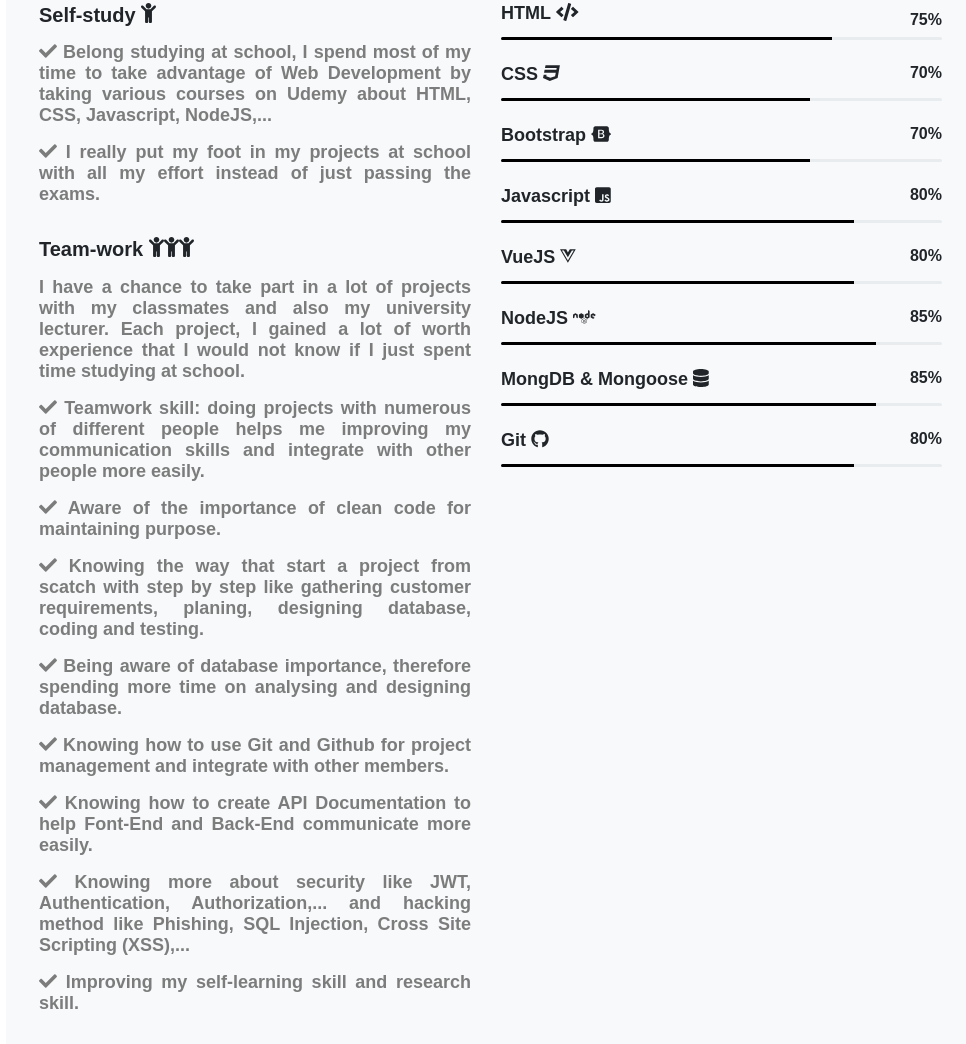
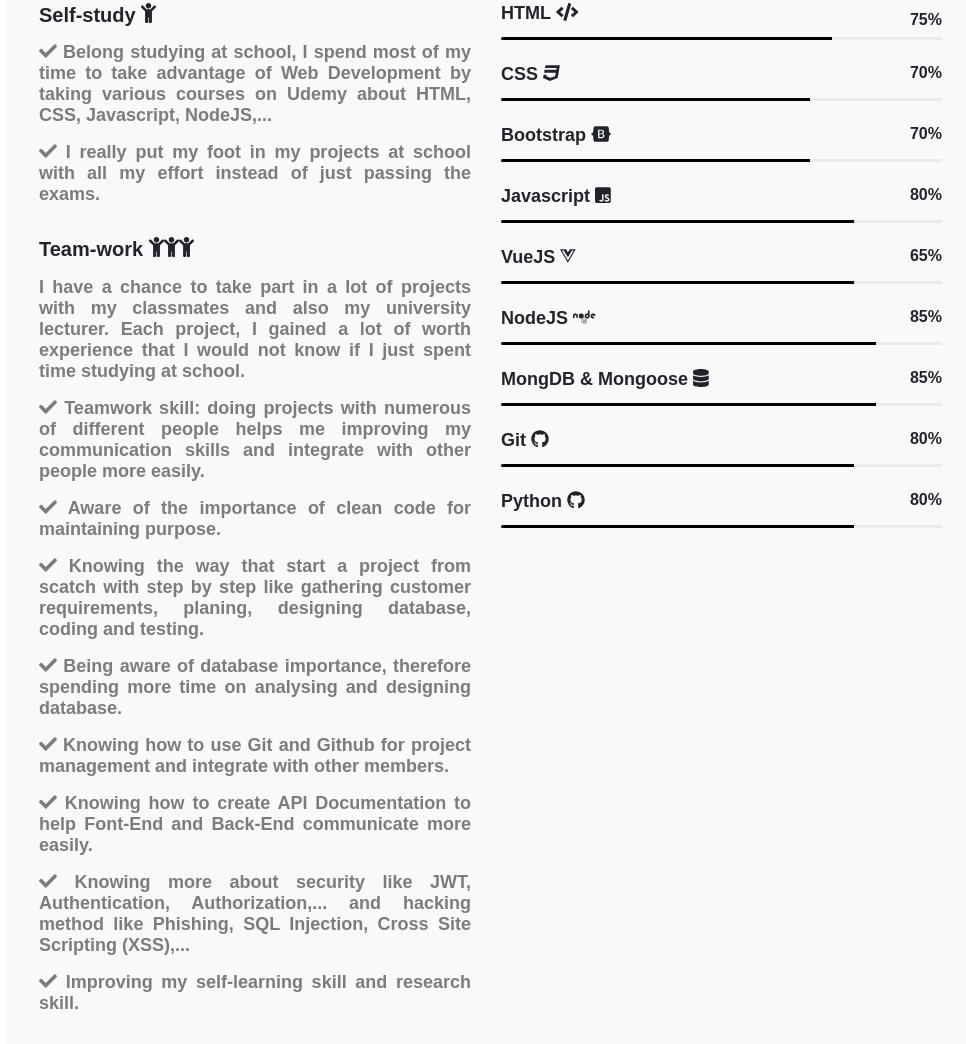
Before and after one commit to tranminhkhang8198/portfolio, a website: page index.html in a window 1280 px wide. Shown: the part 2260-3304 px from the top of the page, without its empty margins (314-1280 px from the left). Drawn offline with nearby package versions, Linux system fonts and the light colour scheme; a web font is replaced by a local one.

Commit message:
dev: adding python skill progress

```diff
--- a/index.html
+++ b/index.html
@@ -271,7 +271,7 @@
                                 <div class="d-flex flex-row justify-content-between">
                                     <p class="font-ram font-size-18">VueJS <span class="fab fa-vuejs"></span>
                                     </p>
-                                    <span class="font-ram font-size-16">80%</span>
+                                    <span class="font-ram font-size-16">65%</span>
                                 </div>
                                 <div class="progress" style="height: 3px;">
                                     <div class="progress-bar bgcolor-black" role="progressbar" style="width:80%"></div>
@@ -302,6 +302,16 @@
                             <div class="bar-3 mb-4">
                                 <div class="d-flex flex-row justify-content-between">
                                     <p class="font-ram font-size-18">Git <span class="fab fa-github"></span></p>
+                                    <span class="font-ram font-size-16">80%</span>
+                                </div>
+                                <div class="progress" style="height: 3px;">
+                                    <div class="progress-bar bgcolor-black" role="progressbar" style="width:80%"></div>
+                                </div>
+                            </div>
+
+                            <div class="bar-3 mb-4">
+                                <div class="d-flex flex-row justify-content-between">
+                                    <p class="font-ram font-size-18">Python <span class="fab fa-github"></span></p>
                                     <span class="font-ram font-size-16">80%</span>
                                 </div>
                                 <div class="progress" style="height: 3px;">
```
